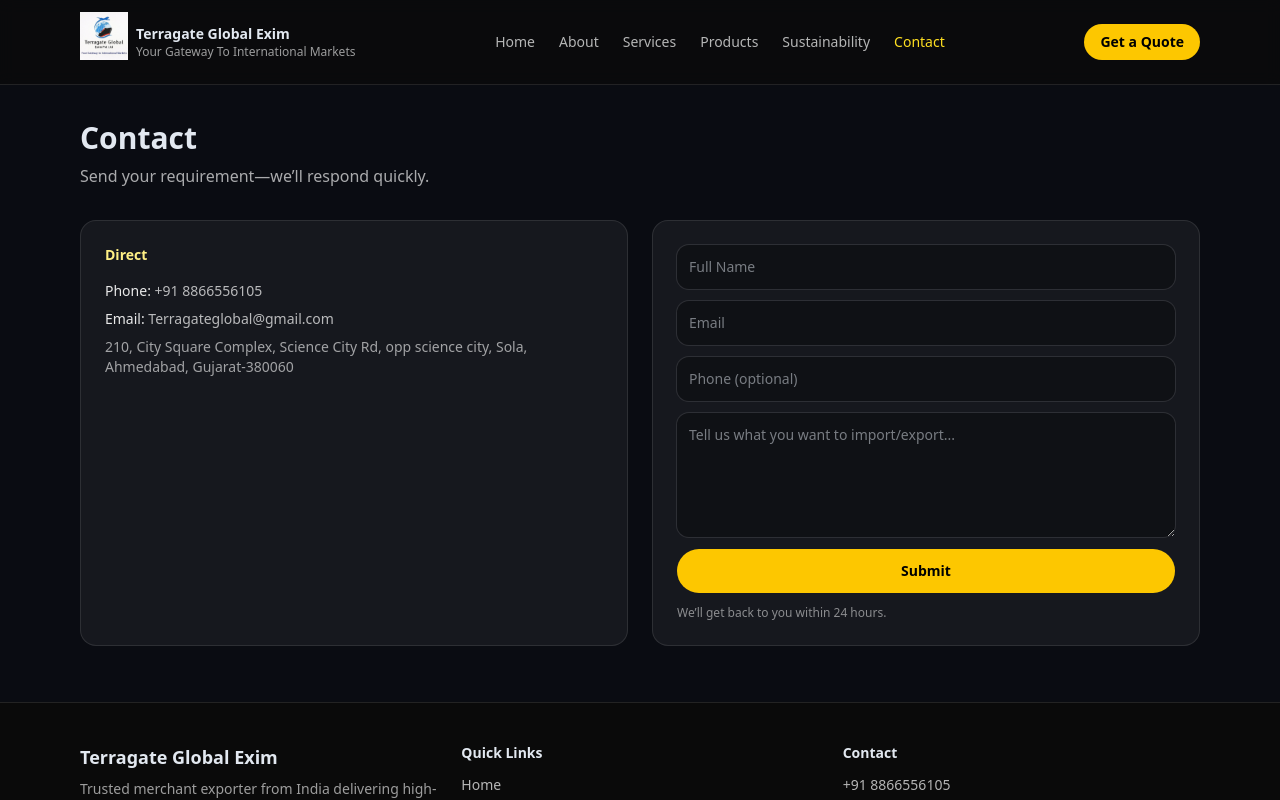
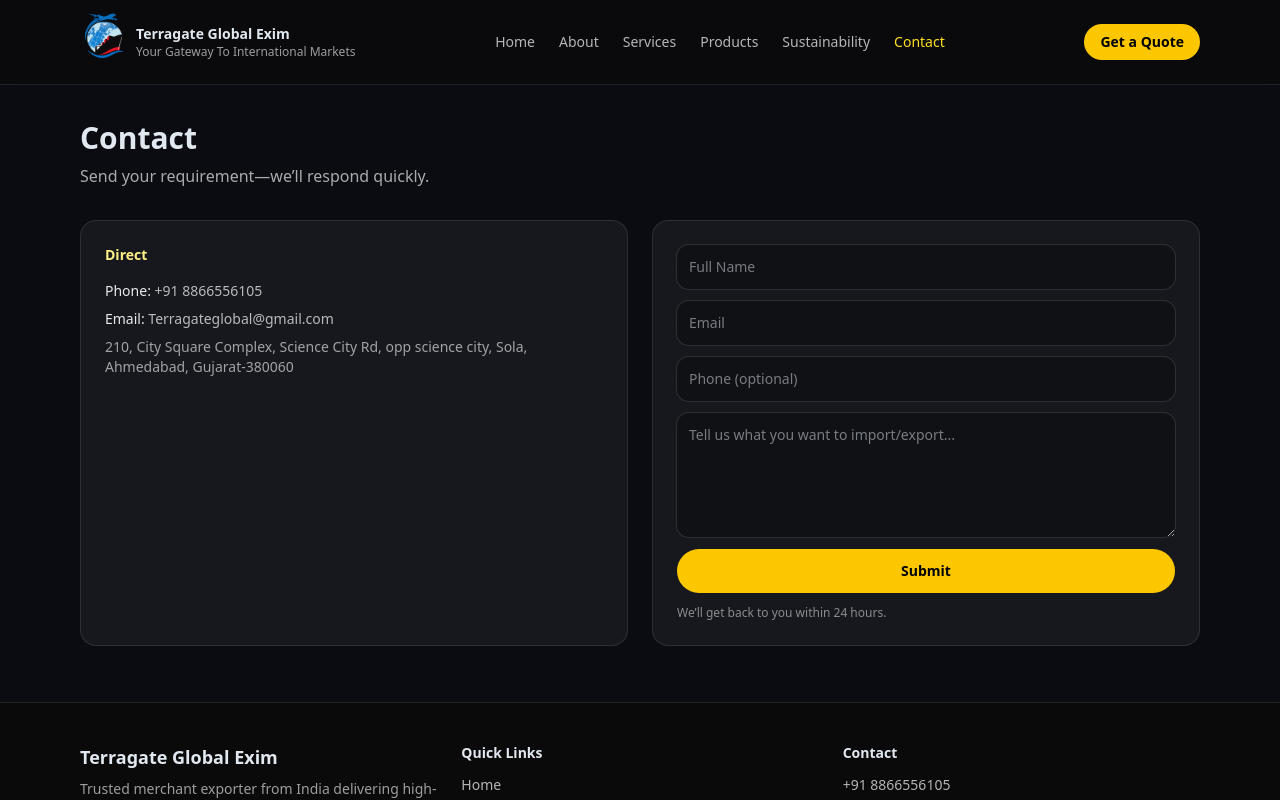
Before and after one commit to Vidhikalal/Terragate, a Next.js app in the folder frontend/: page /contact in a window 1280 px wide. Shown: the top 800 px of the page. Built offline with nearby package versions, Linux system fonts and the light colour scheme.

Commit message:
Added logo

```diff
--- a/frontend/components/Navbar.tsx
+++ b/frontend/components/Navbar.tsx
@@ -12,7 +12,7 @@ export default function Navbar() {
       <div className="mx-auto flex max-w-6xl items-center justify-between px-4 py-3">
         <Link href="/" className="flex items-center gap-2">
           <Image
-            src="/Terragatelogo.jpeg"
+            src="/Terragatelogo.png"
             alt="Terragate Global Logo"
             width={48}
             height={48}
```
Also changed, not shown: frontend/public/Terragatelogo.PNG (added), frontend/public/Terragatelogo.jpeg (deleted).
